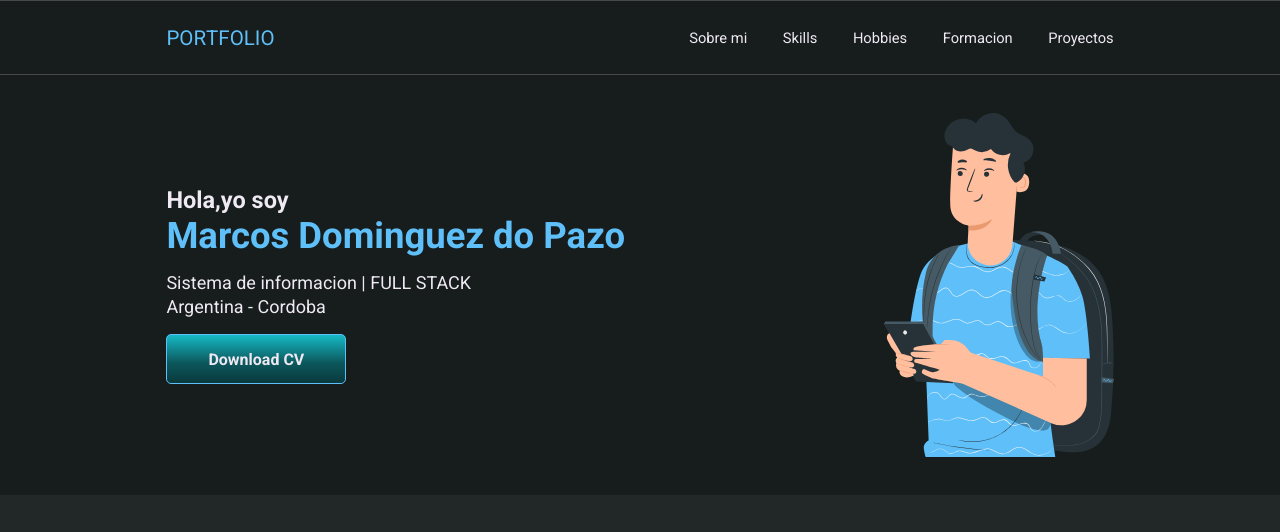
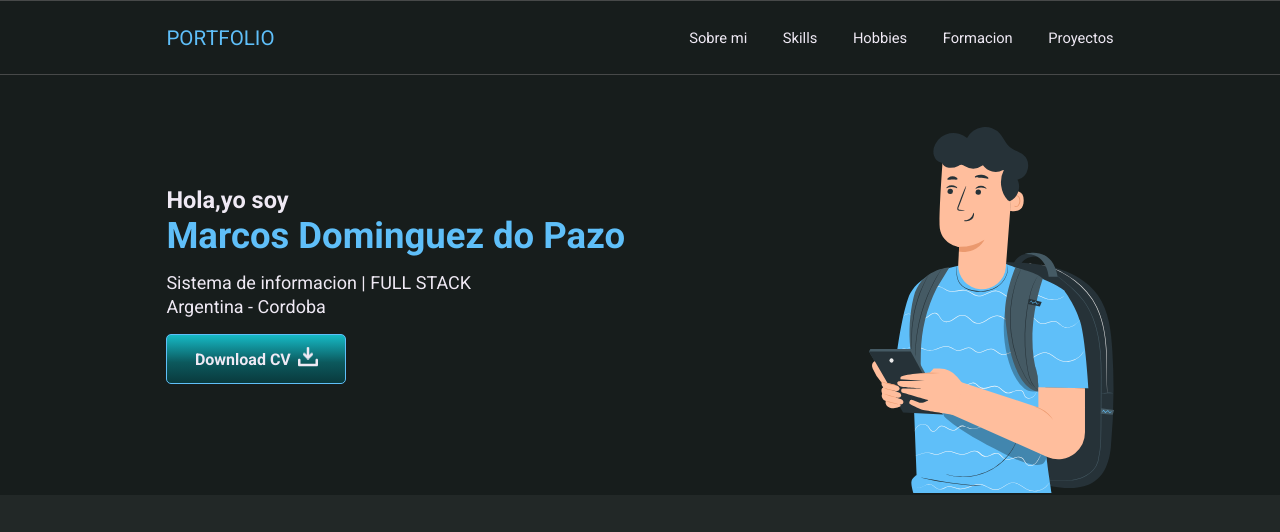
Before and after one commit to marcosddp/Mi-portfolio, a plain HTML site: page index.html in a window 1280 px wide. Drawn offline with Linux system fonts and the light colour scheme.

Commit message:
button cv hero

```diff
--- a/index.html
+++ b/index.html
@@ -7,6 +7,7 @@
     <link rel="stylesheet" type="text/css" href="css/config/reset.css" />
     <link rel="stylesheet" type="text/css" href="css/style.css" />
     <link rel="stylesheet" type="text/css" href="css/header/header.css" />
+    <link rel="stylesheet" type="text/css" href="css/hero/hero.css" />
     <title>Marcos Dominguez do Pazo</title>
   </head>
   <body>
@@ -58,10 +59,25 @@
           <p>Sistema de informacion | FULL STACK</p>
           <p>Argentina - Cordoba</p>
         </div>
-        <div class="text__downloadcv"><a href="#">Download CV</a></div>
+        <a href="#" class="text__downloadcv">
+          Download CV
+        <div >
+
+
+            <svg xmlns="http://www.w3.org/2000/svg" xmlns:xlink="http://www.w3.org/1999/xlink" width="20px" height="35px" viewBox="0 0 20 20" version="1.1">
+              <g id="surface1">
+              <path style=" stroke:none;fill-rule:nonzero;fill:#efe9f4;fill-opacity:1;" d="M 18.75 11.25 C 18.417969 11.25 18.101562 11.382812 17.867188 11.617188 C 17.632812 11.851562 17.5 12.167969 17.5 12.5 L 17.5 16.25 L 2.5 16.25 L 2.5 12.5 C 2.5 11.808594 1.941406 11.25 1.25 11.25 C 0.558594 11.25 0 11.808594 0 12.5 L 0 17.5 C 0 17.832031 0.132812 18.148438 0.367188 18.382812 C 0.601562 18.617188 0.917969 18.75 1.25 18.75 L 18.75 18.75 C 19.082031 18.75 19.398438 18.617188 19.632812 18.382812 C 19.867188 18.148438 20 17.832031 20 17.5 L 20 12.5 C 20 12.167969 19.867188 11.851562 19.632812 11.617188 C 19.398438 11.382812 19.082031 11.25 18.75 11.25 Z M 18.75 11.25 "/>
+              <path id="flechadowload" style=" stroke:none;fill-rule:nonzero;fill:#efe9f4;fill-opacity:1;" d="M 9.117188 13.382812 C 9.605469 13.871094 10.394531 13.871094 10.882812 13.382812 L 14.632812 9.632812 C 15.121094 9.144531 15.117188 8.355469 14.632812 7.867188 C 14.144531 7.382812 13.355469 7.378906 12.867188 7.867188 L 11.25 9.480469 L 11.25 2.5 C 11.25 1.808594 10.691406 1.25 10 1.25 C 9.308594 1.25 8.75 1.808594 8.75 2.5 L 8.75 9.480469 L 7.132812 7.867188 C 6.644531 7.378906 5.855469 7.382812 5.367188 7.867188 C 4.882812 8.355469 4.878906 9.144531 5.367188 9.632812 Z M 9.117188 13.382812 "/>
+              </g>
+              </svg>
+
+
+
+        </div>
+      </a>
       </div>
       <div class="hero__img">
-        <img src="assets/img/vectorpaint.svg"/>
+        <img src="assets/img/vectorpaint.svg" />
       </div>
     </div>
 
--- /dev/null
+++ b/sass/hero/hero.scss
@@ -0,0 +1,106 @@
+.hero {
+  height: 420px;
+  width: 100vw;
+  background-color: var(--dark-jungle-green);
+  display: flex;
+  align-items: center;
+  justify-content: space-between;
+  position: relative;
+
+  .hero__text {
+    .text__myname {
+      .hello {
+        color: var(--magnolia);
+        font-size: 23.5px;
+        font-weight: bold;
+        //margin-bottom: 2.5px;
+      }
+
+      .name {
+        color: var(--maya-blue);
+        font-size: 36.5px;
+        font-weight: bold;
+        margin-bottom: 15px;
+      }
+    }
+
+    .text__info {
+      font-size: 18px;
+      color: var(--magnolia);
+
+      p {
+        margin-bottom: 2.5px;
+      }
+    }
+
+    .text__downloadcv {
+      margin-top: 17.5px;
+      color: var(--magnolia);
+      width: 180px;
+      height: 50px;
+      border-radius: 5px;
+      border: 0.5px solid var(--maya-blue);
+      background: rgb(9, 58, 61);
+      background: linear-gradient(
+        0deg,
+        rgba(9, 58, 61, 1) 0%,
+        rgba(12, 89, 93, 1) 43%,
+        rgba(15, 122, 129, 1) 62%,
+        rgba(22, 186, 197, 1) 100%
+      );
+      font-weight: bold;
+      display: flex;
+      justify-content: center;
+      align-items: center;
+      column-gap: 7px;
+      div {
+        padding-bottom: 4px;
+
+        svg {
+          fill: var(--magnolia);
+        }
+
+        #flechadowload {
+          animation: flechadowload 1.25s infinite;
+          animation-direction: alternate;
+        }
+      }
+
+      &:hover #flechadowload {
+        animation: flechadowload 0.5s infinite;
+        animation-direction: alternate;
+      }
+
+      &:hover {
+        box-shadow: 0 0 5px 0 #16bac5 inset, 0 0 5px 2px #16bac5;
+        background: linear-gradient(
+          0deg,
+          rgba(9, 58, 61, 1) 0%,
+          rgba(12, 89, 93, 1) 35%,
+          rgba(15, 122, 129, 1) 55%,
+          rgba(22, 186, 197, 1) 100%
+        );
+      }
+    }
+  }
+
+  .hero__img {
+    /* height: 325px;
+          width: 325px;
+          background-image: url("../assets/img/vectorpaint.svg");
+          background-size: cover;
+          background-repeat: no-repeat;*/
+    width: 245px;
+    padding-top: 50px;
+  }
+}
+
+@keyframes flechadowload {
+  from {
+    transform: translateY(-2px);
+  }
+
+  to {
+    transform: translateY(0.5px);
+  }
+}
--- a/sass/style.scss
+++ b/sass/style.scss
@@ -20,81 +20,14 @@ body {
   //background-color: rgba(23, 29, 28,0.75);
   //background-color: #717568;
   background-color: var(--dark-jungle-green-95);
-  overflow: hidden;
+  overflow-x: hidden;
 }
 
 .padding-sides {
   padding: 0 var(--padding-sides);
 }
 
-.hero {
-  height: 420px;
-  width: 100vw;
-  background-color: var(--dark-jungle-green);
-  display: flex;
-  align-items: center;
-  justify-content: space-between;
 
-  .hero__text {
-    .text__myname {
-      .hello {
-        color: var(--magnolia);
-        font-size: 23.5px;
-        font-weight: bold;
-        //margin-bottom: 2.5px;
-      }
-
-      .name {
-        color: var(--maya-blue);
-        font-size: 36.5px;
-        font-weight: bold;
-        margin-bottom: 15px;
-      }
-    }
-
-    .text__info {
-      font-size: 18px;
-      color: var(--magnolia);
-
-      p {
-        margin-bottom: 2.5px;
-      }
-    }
-
-    .text__downloadcv {
-      margin-top: 17.5px;
-      a {
-        display: flex;
-        align-items: center;
-        justify-content: center;
-        font-weight: bold;
-        color: var(--magnolia);
-        width: 180px;
-        height: 50px;
-        border-radius: 5px;
-        border: 0.5px solid var(--maya-blue);
-        background: rgb(9, 58, 61);
-        background: linear-gradient(
-          0deg,
-          rgba(9, 58, 61, 1) 0%,
-          rgba(12, 89, 93, 1) 43%,
-          rgba(15, 122, 129, 1) 62%,
-          rgba(22, 186, 197, 1) 100%
-        );
-
-      }
-    }
-  }
-
-  .hero__img {
-    /* height: 325px;
-        width: 325px;
-        background-image: url("../assets/img/vectorpaint.svg");
-        background-size: cover;
-        background-repeat: no-repeat;*/
-    width: 230px;
-  }
-}
 
 .fog {
   background-color: rgba(23, 29, 28, 0.65);
```
Also changed, not shown: assets/img/download.svg (added), assets/img/download1.svg (added), css/hero/hero.css (added), css/style.css, 3 other files.
